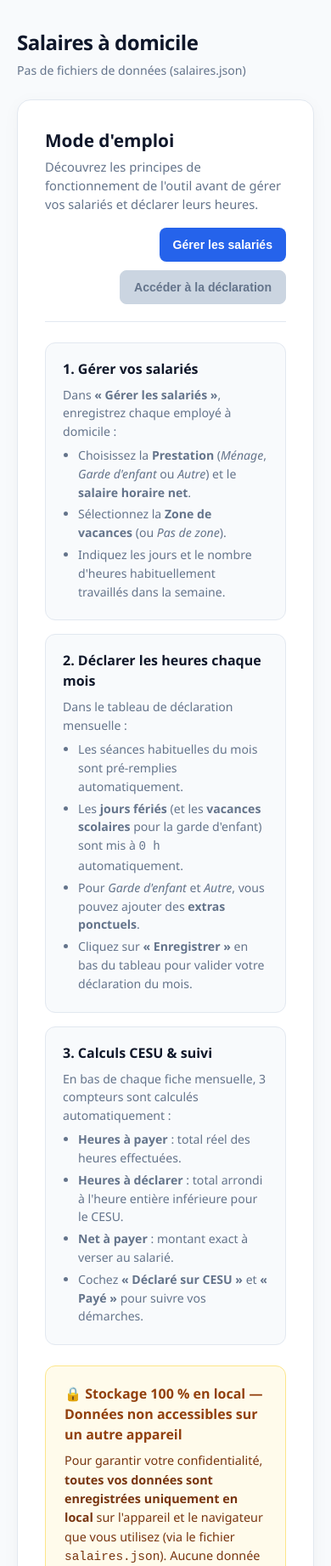
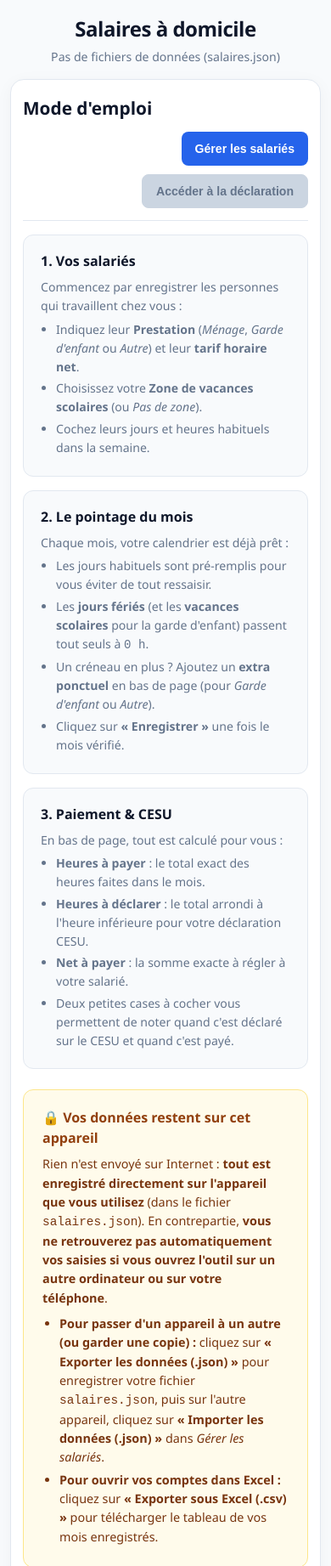
Before and after one commit to Gwendal421/salaires, a plain HTML site: page index.html in a window 390 px wide. Shown: the top 1843 px of the page at 85% size. Drawn offline with Linux system fonts and the light colour scheme; no server answers.

Commit message:
Revue de la page onboarding

```diff
--- a/index.html
+++ b/index.html
@@ -958,6 +958,50 @@
     }
 
     @media (max-width: 860px) {
+      body {
+        padding: 16px 12px 40px;
+      }
+      .header-bar {
+        gap: 12px;
+        margin-bottom: 16px;
+      }
+      .title-block {
+        width: 100%;
+        text-align: center;
+      }
+      .period-controls {
+        width: 100%;
+        justify-content: center;
+        gap: 6px;
+        margin-left: 0;
+      }
+      .period-controls .btn-icon {
+        width: 36px;
+        flex-shrink: 0;
+      }
+      .period-controls .field-group:first-of-type {
+        flex: 1;
+        min-width: 0;
+        max-width: 145px;
+      }
+      .period-controls .field-group:last-of-type {
+        width: 84px;
+        flex-shrink: 0;
+      }
+      .period-controls select {
+        width: 100%;
+        padding: 0 8px;
+      }
+      .onboarding-card,
+      .tab-panel {
+        padding: 18px 14px;
+      }
+      .onboarding-header,
+      .panel-top-grid {
+        padding-bottom: 14px;
+        margin-bottom: 16px;
+        gap: 12px;
+      }
       .form-grid-header {
         display: none;
       }
@@ -966,6 +1010,13 @@
       .summary-footer,
       .ob-main-grid {
         grid-template-columns: 1fr;
+        gap: 10px;
+      }
+      .form-row {
+        padding: 12px;
+      }
+      .summary-footer {
+        padding: 16px;
       }
       /* Affichage compact des jours en mobile : grille 2 colonnes, espace minimal (4px) entre le nom du jour et les heures dessous */
       .ob-days-list {
@@ -989,6 +1040,7 @@
         flex-direction: column;
         align-items: center;
         justify-content: center;
+        gap: 8px;
       }
       .header-actions-group > button {
         width: 100%;
@@ -1116,7 +1168,6 @@
       <div class="onboarding-header">
         <div class="onboarding-header-info">
           <h2>Mode d'emploi</h2>
-          <p>Découvrez les principes de fonctionnement de l'outil avant de gérer vos salariés et déclarer leurs heures.</p>
         </div>
 
         <div class="onboarding-header-actions">
@@ -1131,46 +1182,46 @@
 
       <div class="help-grid">
         <div class="help-step-card">
-          <h3>1. Gérer vos salariés</h3>
-          <p>Dans <strong>« Gérer les salariés »</strong>, enregistrez chaque employé à domicile :</p>
+          <h3>1. Vos salariés</h3>
+          <p>Commencez par enregistrer les personnes qui travaillent chez vous :</p>
           <ul>
-            <li>Choisissez la <strong>Prestation</strong> (<em>Ménage</em>, <em>Garde d'enfant</em> ou <em>Autre</em>) et le <strong>salaire horaire net</strong>.</li>
-            <li>Sélectionnez la <strong>Zone de vacances</strong> (ou <em>Pas de zone</em>).</li>
-            <li>Indiquez les jours et le nombre d'heures habituellement travaillés dans la semaine.</li>
+            <li>Indiquez leur <strong>Prestation</strong> (<em>Ménage</em>, <em>Garde d'enfant</em> ou <em>Autre</em>) et leur <strong>tarif horaire net</strong>.</li>
+            <li>Choisissez votre <strong>Zone de vacances scolaires</strong> (ou <em>Pas de zone</em>).</li>
+            <li>Cochez leurs jours et heures habituels dans la semaine.</li>
           </ul>
         </div>
 
         <div class="help-step-card">
-          <h3>2. Déclarer les heures chaque mois</h3>
-          <p>Dans le tableau de déclaration mensuelle :</p>
+          <h3>2. Le pointage du mois</h3>
+          <p>Chaque mois, votre calendrier est déjà prêt :</p>
           <ul>
-            <li>Les séances habituelles du mois sont pré-remplies automatiquement.</li>
-            <li>Les <strong>jours fériés</strong> (et les <strong>vacances scolaires</strong> pour la garde d'enfant) sont mis à <code>0 h</code> automatiquement.</li>
-            <li>Pour <em>Garde d'enfant</em> et <em>Autre</em>, vous pouvez ajouter des <strong>extras ponctuels</strong>.</li>
-            <li>Cliquez sur <strong>« Enregistrer »</strong> en bas du tableau pour valider votre déclaration du mois.</li>
+            <li>Les jours habituels sont pré-remplis pour vous éviter de tout ressaisir.</li>
+            <li>Les <strong>jours fériés</strong> (et les <strong>vacances scolaires</strong> pour la garde d'enfant) passent tout seuls à <code>0 h</code>.</li>
+            <li>Un créneau en plus ? Ajoutez un <strong>extra ponctuel</strong> en bas de page (pour <em>Garde d'enfant</em> ou <em>Autre</em>).</li>
+            <li>Cliquez sur <strong>« Enregistrer »</strong> une fois le mois vérifié.</li>
           </ul>
         </div>
 
         <div class="help-step-card">
-          <h3>3. Calculs CESU &amp; suivi</h3>
-          <p>En bas de chaque fiche mensuelle, 3 compteurs sont calculés automatiquement :</p>
+          <h3>3. Paiement &amp; CESU</h3>
+          <p>En bas de page, tout est calculé pour vous :</p>
           <ul>
-            <li><strong>Heures à payer</strong> : total réel des heures effectuées.</li>
-            <li><strong>Heures à déclarer</strong> : total arrondi à l'heure entière inférieure pour le CESU.</li>
-            <li><strong>Net à payer</strong> : montant exact à verser au salarié.</li>
-            <li>Cochez <strong>« Déclaré sur CESU »</strong> et <strong>« Payé »</strong> pour suivre vos démarches.</li>
+            <li><strong>Heures à payer</strong> : le total exact des heures faites dans le mois.</li>
+            <li><strong>Heures à déclarer</strong> : le total arrondi à l'heure inférieure pour votre déclaration CESU.</li>
+            <li><strong>Net à payer</strong> : la somme exacte à régler à votre salarié.</li>
+            <li>Deux petites cases à cocher vous permettent de noter quand c'est déclaré sur le CESU et quand c'est payé.</li>
           </ul>
         </div>
       </div>
 
       <div class="help-local-box">
-        <h3>🔒 Stockage 100 % en local — Données non accessibles sur un autre appareil</h3>
+        <h3>🔒 Vos données restent sur cet appareil</h3>
         <p>
-          Pour garantir votre confidentialité, <strong>toutes vos données sont enregistrées uniquement en local</strong> sur l'appareil et le navigateur que vous utilisez (via le fichier <code>salaires.json</code>). Aucune donnée n'est stockée sur un serveur en ligne : <strong>vos données ne sont donc pas accessibles automatiquement depuis un autre ordinateur, téléphone ou tablette</strong>.
+          Rien n'est envoyé sur Internet : <strong>tout est enregistré directement sur l'appareil que vous utilisez</strong> (dans le fichier <code>salaires.json</code>). En contrepartie, <strong>vous ne retrouverez pas automatiquement vos saisies si vous ouvrez l'outil sur un autre ordinateur ou sur votre téléphone</strong>.
         </p>
         <ul>
-          <li><strong>Transférer ou sauvegarder vos données :</strong> cliquez sur <strong>« Exporter les données (.json) »</strong> pour télécharger votre fichier <code>salaires.json</code>, puis utilisez <strong>« Importer les données (.json) »</strong> dans <em>Gérer les salariés</em> sur un autre appareil.</li>
-          <li><strong>Suivi sous Excel :</strong> cliquez sur <strong>« Exporter sous Excel (.csv) »</strong> pour récupérer le tableau complet de tous les mois enregistrés.</li>
+          <li><strong>Pour passer d'un appareil à un autre (ou garder une copie) :</strong> cliquez sur <strong>« Exporter les données (.json) »</strong> pour enregistrer votre fichier <code>salaires.json</code>, puis sur l'autre appareil, cliquez sur <strong>« Importer les données (.json) »</strong> dans <em>Gérer les salariés</em>.</li>
+          <li><strong>Pour ouvrir vos comptes dans Excel :</strong> cliquez sur <strong>« Exporter sous Excel (.csv) »</strong> pour télécharger le tableau de vos mois enregistrés.</li>
         </ul>
       </div>
     </section>
```
